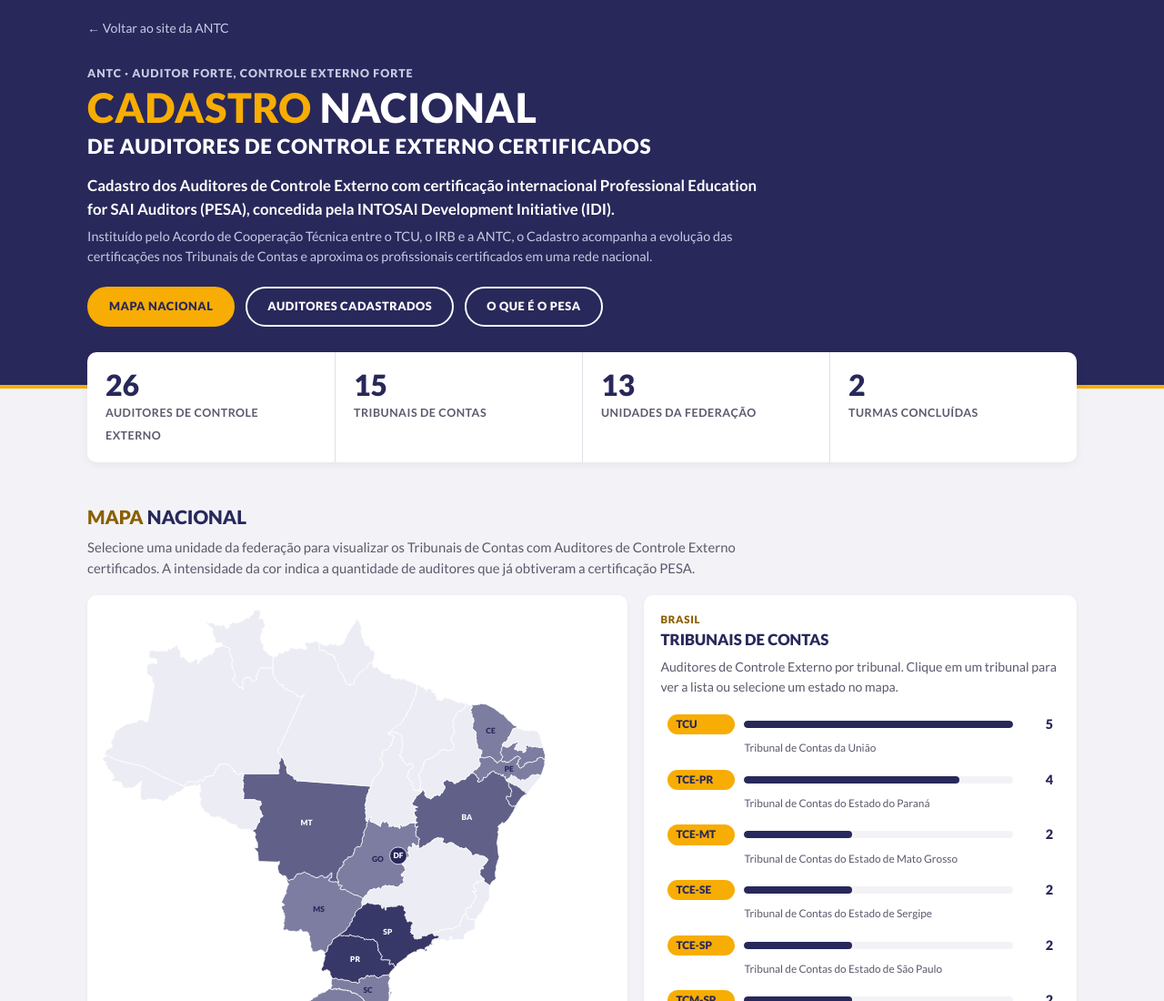
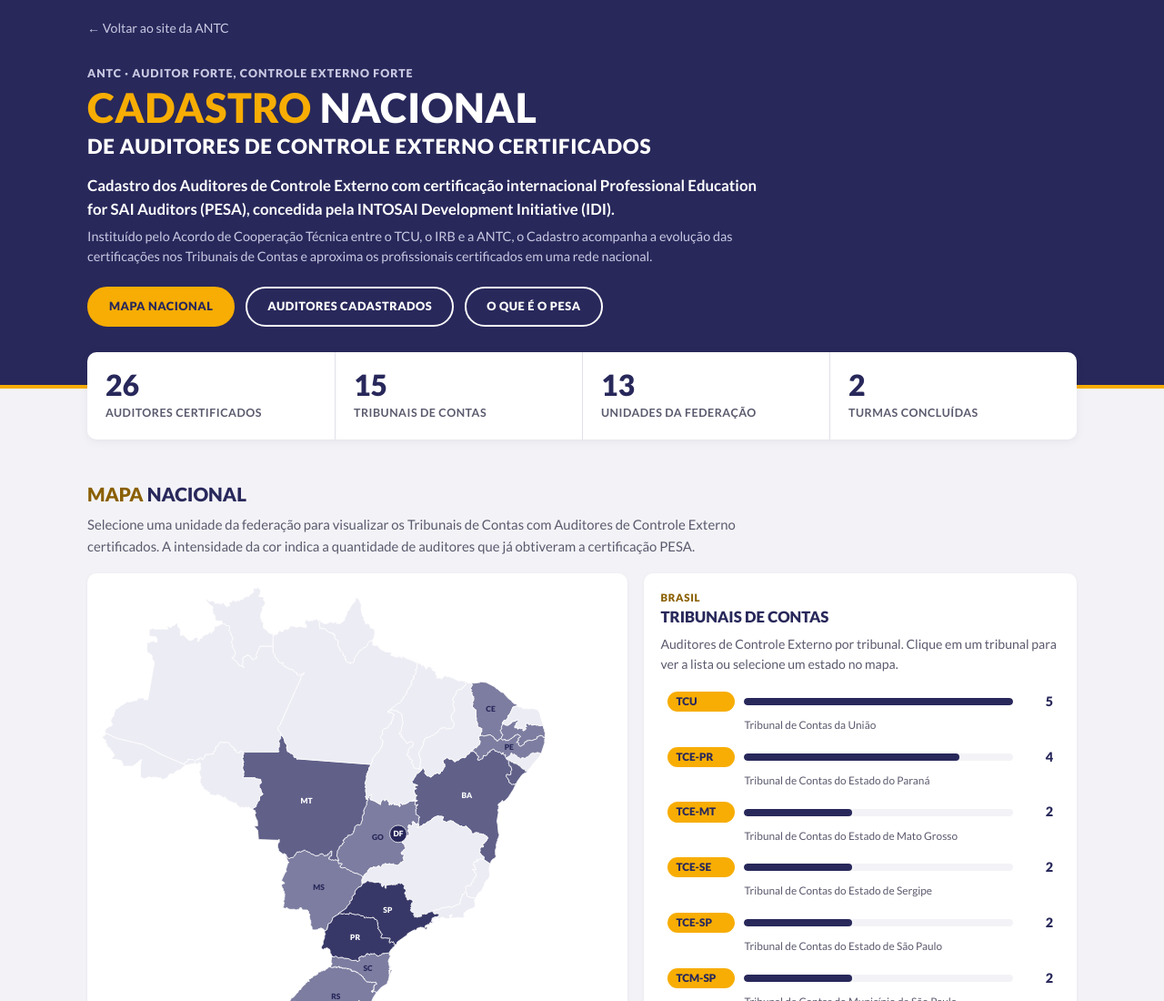
Before and after one commit to antc-brasil/cadastro, a plain HTML site: page index.html in a window 1280 px wide. Shown: the top 1100 px of the page at 91% size. Drawn offline with Linux system fonts and the light colour scheme.

Commit message:
Rótulo do primeiro número: Auditores certificados

```diff
--- a/index.html
+++ b/index.html
@@ -195,7 +195,7 @@
 
 <main class="conteudo">
   <div class="numeros" aria-label="Números do Cadastro">
-    <div><b id="n-aud">–</b><span>Auditores de Controle Externo</span></div>
+    <div><b id="n-aud">–</b><span>Auditores certificados</span></div>
     <div><b id="n-trib">–</b><span>Tribunais de Contas</span></div>
     <div><b id="n-uf">–</b><span>Unidades da Federação</span></div>
     <div><b id="n-turma">–</b><span>Turmas concluídas</span></div>
```
